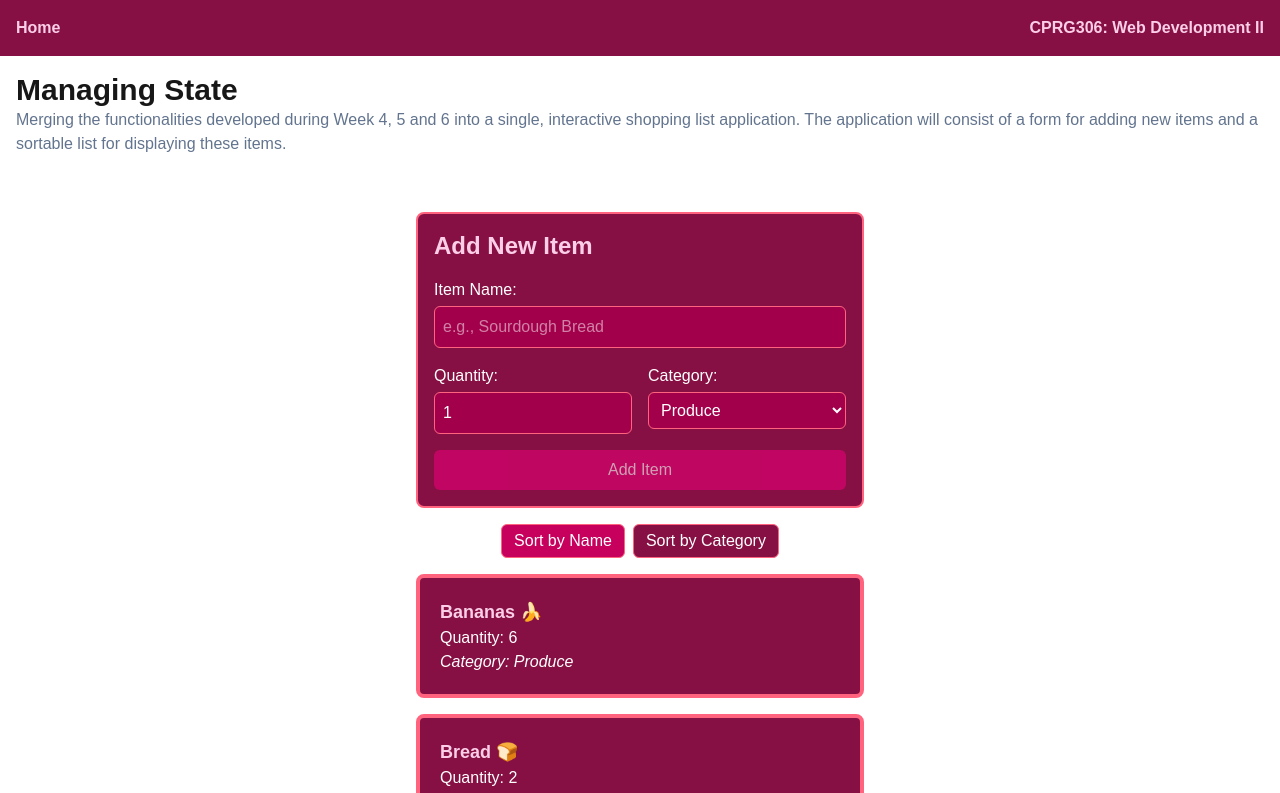
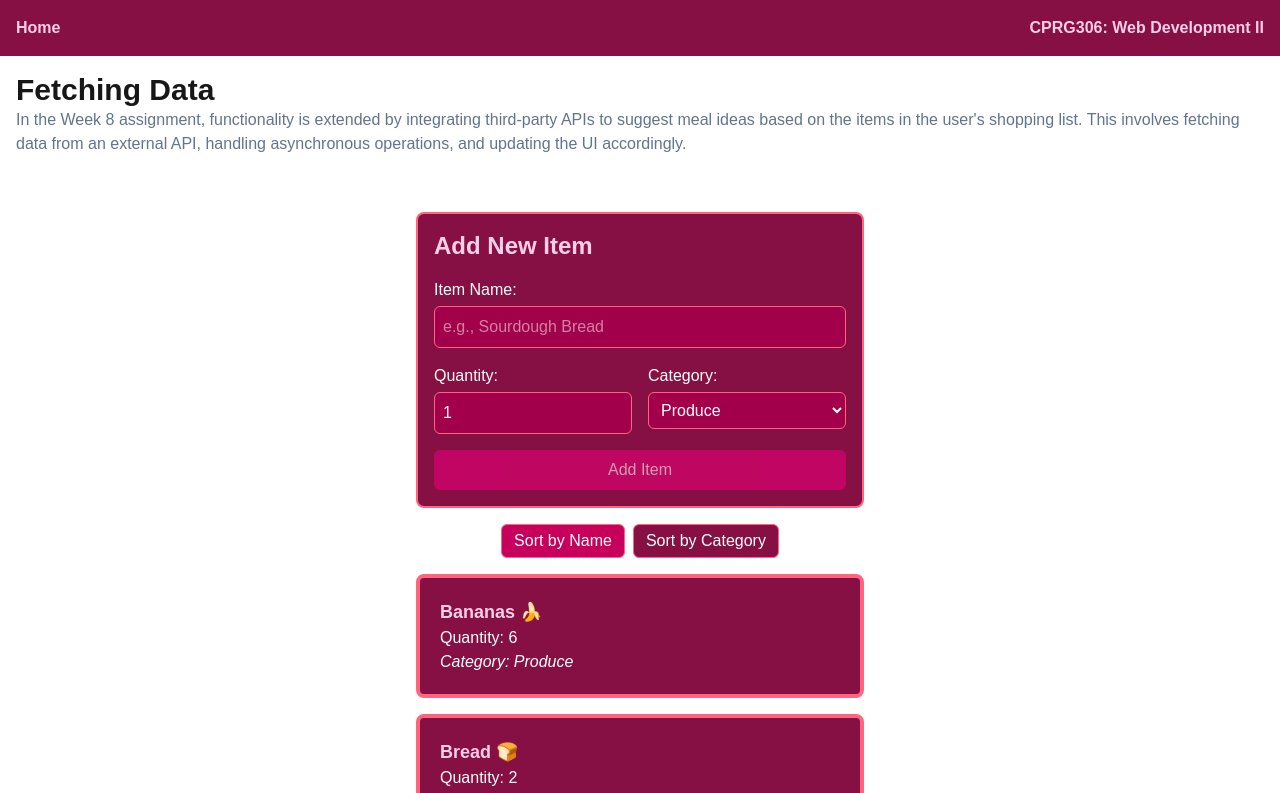
Before and after one commit to jenna-hackett/cprg306-assignments, a Next.js app: page /week-8 in a window 1280 px wide. Shown: the top 793 px of the page. Built offline with nearby package versions, Linux system fonts and the light colour scheme.

Commit message:
updated page.js to reflect week 8 assignment description.

```diff
--- a/app/week-8/page.js
+++ b/app/week-8/page.js
@@ -18,8 +18,8 @@ export default function Page() {
       <header>
         <SiteHeader />
         <PageHeader
-          title="Managing State"
-          description="Merging the functionalities developed during Week 4, 5 and 6 into a single, interactive shopping list application. The application will consist of a form for adding new items and a sortable list for displaying these items."
+          title="Fetching Data"
+          description="In the Week 8 assignment, functionality is extended by integrating third-party APIs to suggest meal ideas based on the items in the user's shopping list. This involves fetching data from an external API, handling asynchronous operations, and updating the UI accordingly."
         />
       </header>
       <NewItem onAddItem={handleAddItem}/>
```
